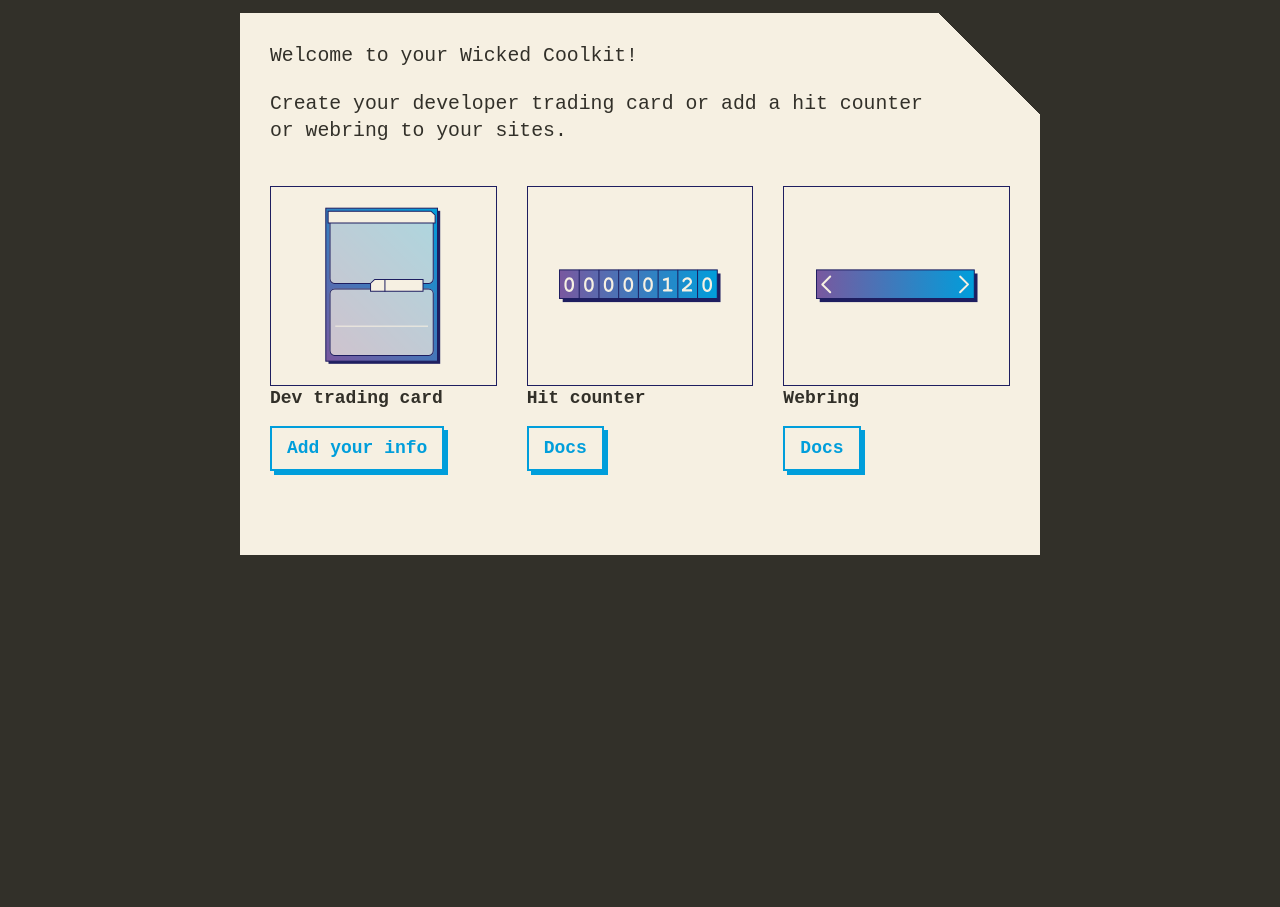
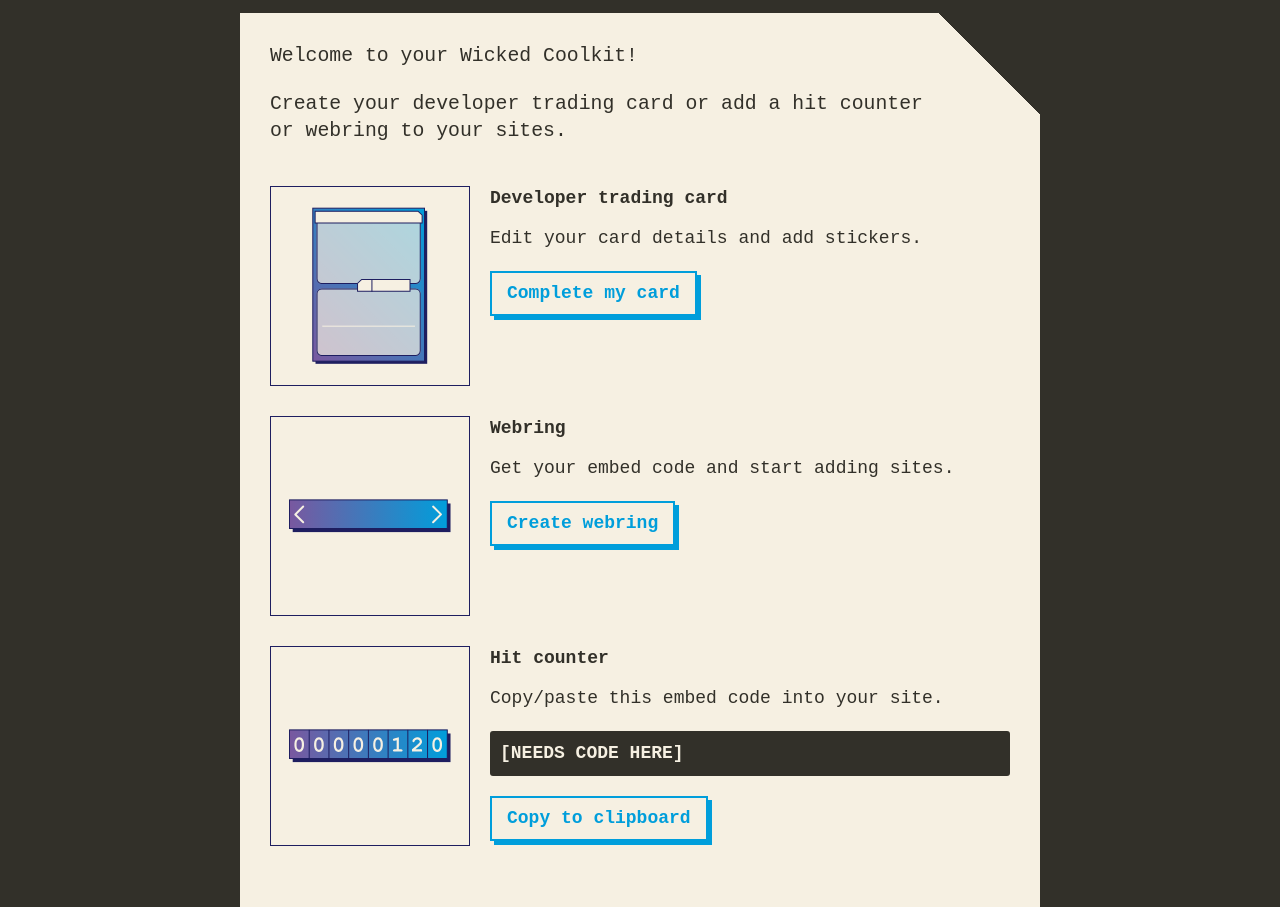
Before and after one commit to Ryuno-Ki/wicked-coolkit-user, a website: page views/getting-started.html in a window 1280 px wide. Shown: the part 167-1074 px from the top of the page. Before the commit the page ends 800 px from the top, so only its background shows below. Drawn offline with Linux system fonts and the light colour scheme.

Commit message:
change layout, add some details, add code snippet area for hit counter

```diff
--- a/public/resources/getting-started.css
+++ b/public/resources/getting-started.css
@@ -18,9 +18,10 @@ header {
 main {
   box-sizing: border-box;
   max-width: 800px;
+  height: calc(100% - 180px);
   margin: 0 auto;
   padding: 30px;
-  padding-bottom: 4em;
+  padding-bottom: 3em;
   background-image: linear-gradient(225deg, transparent 4em, #f6f0e2 4em);
 }
 
@@ -38,6 +39,21 @@ h2 {
 p {
   margin-bottom: 20px;
   font-weight: normal;
+}
+
+pre {
+  width: 100%;
+  margin-bottom: 20px;
+  padding: 10px;
+  height: auto;
+  background-color: #323029;
+  border-radius: 3px;
+  color: #f6f0e2;
+  white-space: pre-wrap;
+}
+
+pre code {
+  display: block;
 }
 
 .button {
@@ -69,13 +85,23 @@ p {
   font-size: 1.1em;
 }
 
-.landing-options {
+.landing-list {
   display: grid;
-  grid-template-columns: repeat(auto-fill, minmax(200px, 1fr));
   grid-gap: 30px;
 }
 
-.landing-options .image {
+.landing-item {
+  display: grid;
+  grid-gap: 20px;
+}
+
+@media screen and (min-width: 700px) {
+  .landing-item {
+    grid-template-columns: 200px 1fr;
+  }
+}
+
+.landing-item .image {
   height: 200px;
   border: 1px solid #1e1e60;
   display: grid;
--- a/views/getting-started.html
+++ b/views/getting-started.html
@@ -48,8 +48,8 @@
             to your sites.
           </p>
         </div>
-        <div class="landing-options">
-          <div class="landing-card">
+        <div class="landing-list">
+          <div class="landing-item landing-card">
             <div class="image">
               <img
                 src="/resources/images/landing-card.svg"
@@ -59,11 +59,27 @@
               />
             </div>
             <div class="content">
-              <h2>Dev trading card</h2>
-              <a href="" class="button">Add your info</a>
+              <h2>Developer trading card</h2>
+              <p>Edit your card details and add stickers.</p>
+              <a href="" class="button">Complete my card</a>
             </div>
           </div>
-          <div class="landing-hitcounter">
+          <div class="landing-item landing-webring">
+            <div class="image">
+              <img
+                src="/resources/images/landing-webring.svg"
+                alt="a webring navigation"
+                width="162"
+                height="34"
+              />
+            </div>
+            <div class="content">
+              <h2>Webring</h2>
+              <p>Get your embed code and start adding sites.</p>
+              <a href="" class="button">Create webring</a>
+            </div>
+          </div>
+          <div class="landing-item landing-hitcounter">
             <div class="image">
               <img
                 src="/resources/images/landing-hitcounter.svg"
@@ -74,21 +90,9 @@
             </div>
             <div class="content">
               <h2>Hit counter</h2>
-              <a href="" class="button">Docs</a>
-            </div>
-          </div>
-          <div class="landing-webring">
-            <div class="image">
-              <img
-                src="/resources/images/landing-webring.svg"
-                alt="a webring navigation"
-                width="162"
-                height="34"
-              />
-            </div>
-            <div class="content">
-              <h2>Webring</h2>
-              <a href="" class="button">Docs</a>
+              <p>Copy/paste this embed code into your site.</p>
+              <pre><code>[NEEDS CODE HERE]</code></pre>
+              <a href="" class="button">Copy to clipboard</a>
             </div>
           </div>
         </div>
```
